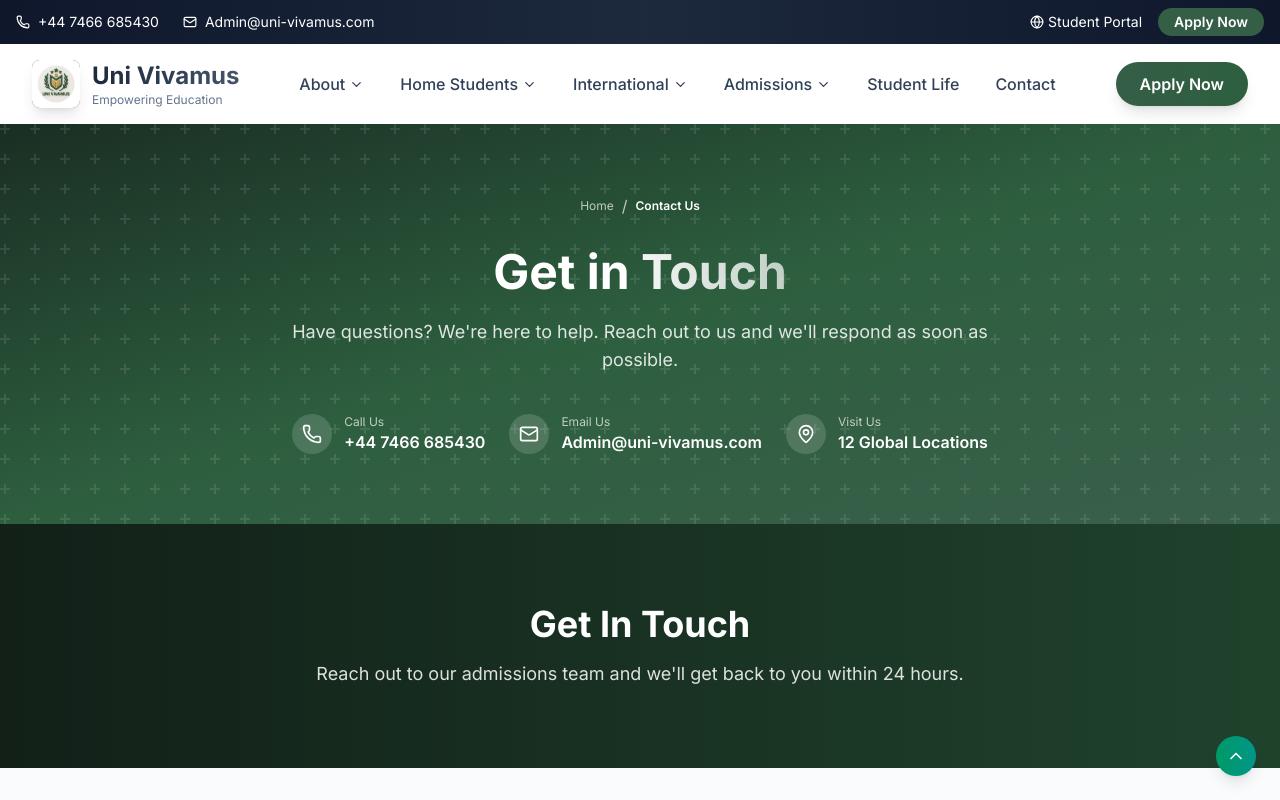
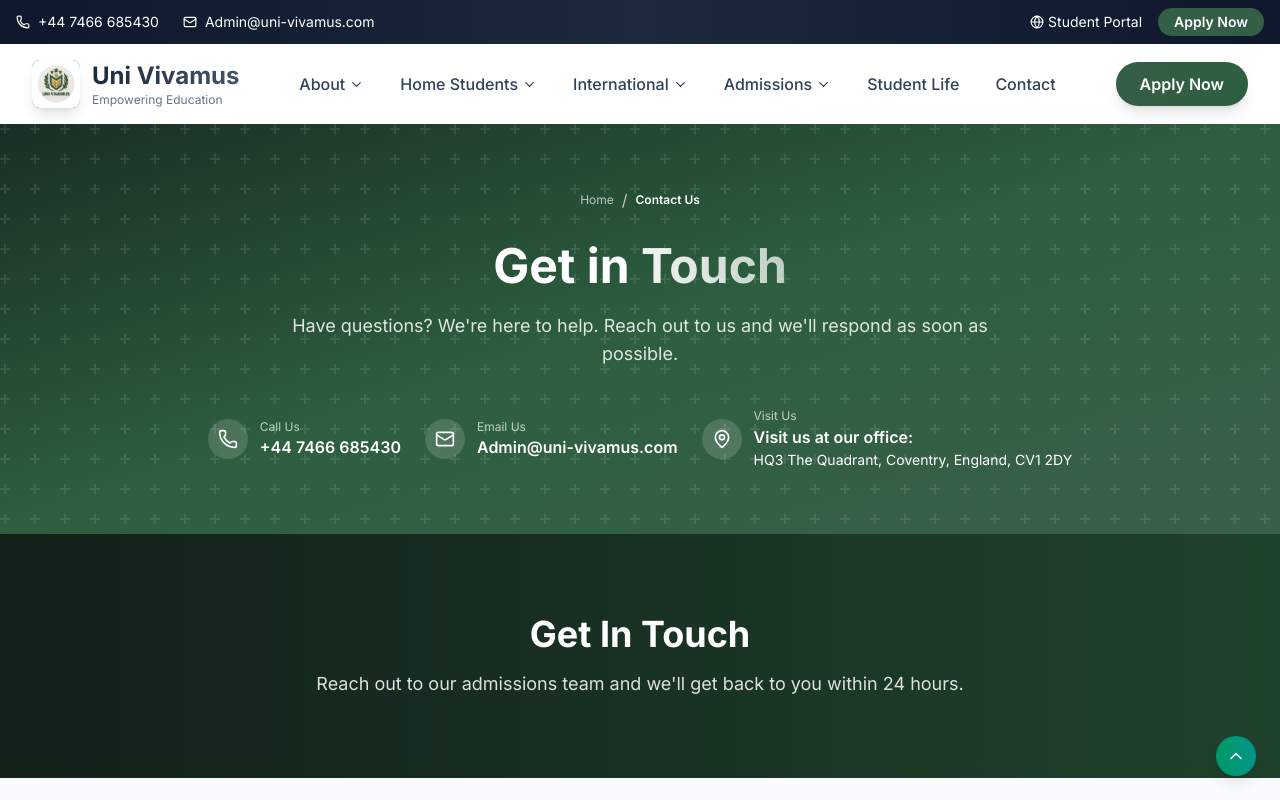
Before and after one commit to MuhammadUsman673/university, a Next.js app: page /contact in a window 1280 px wide. Shown: the top 800 px of the page. Built offline with nearby package versions, Linux system fonts and the light colour scheme; a web font is replaced by a local one.

Commit message:
Fix location text in contact section

```diff
--- a/app/components/ContactHero.js
+++ b/app/components/ContactHero.js
@@ -87,7 +87,12 @@ export default function ContactHero() {
               </div>
               <div className="text-left">
                 <div className="text-xs" style={{ color: 'rgba(255,255,255,0.7)' }}>Visit Us</div>
-                <div className="text-base font-semibold text-white">12 Global Locations</div>
+               <div className="text-base font-semibold text-white leading-relaxed">
+  <span className="block">Visit us at our office:</span>
+  <span className="block text-sm font-normal">
+    HQ3 The Quadrant, Coventry, England, CV1 2DY
+  </span>
+</div>
               </div>
             </div>
           </motion.div>
```
